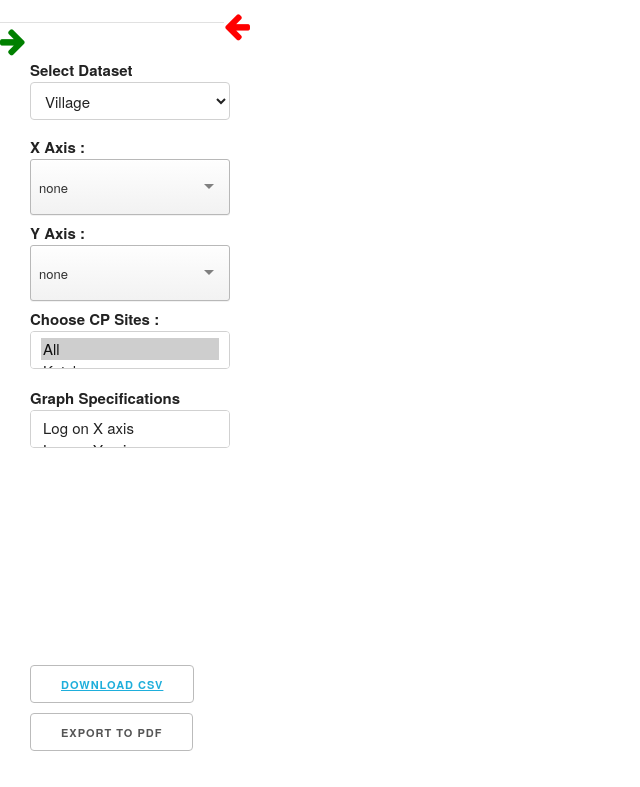
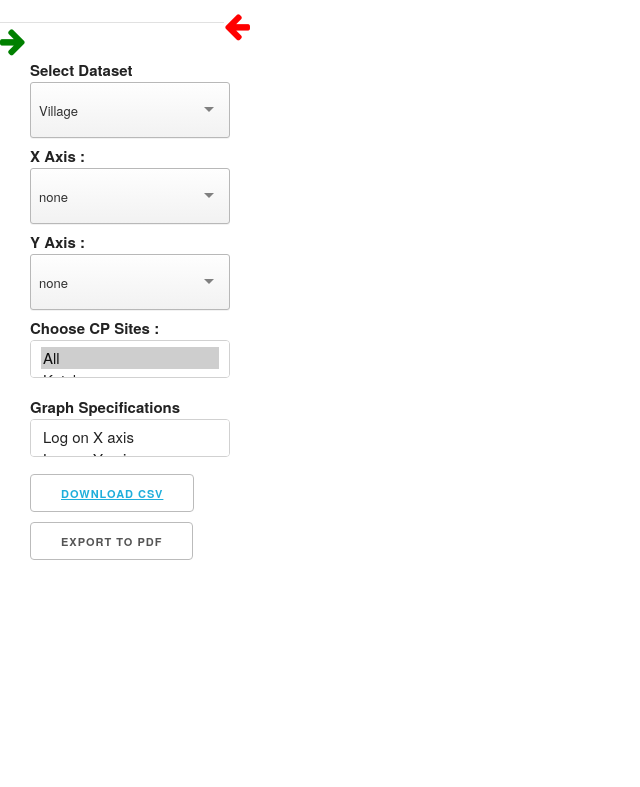
Before and after one commit to rainfedindia/BaselineApp, a plain HTML site: page templates/app.html in a window 1280 px wide. Shown: the part 53-840 px from the top of the page, without its empty margins (0-640 px from the left). Drawn offline with Linux system fonts and the light colour scheme; files that its build step writes are made by us from their sources; no server answers; files whose address does not match are found by name.

Commit message:
boxes on the top!

```diff
--- a/templates/app.html
+++ b/templates/app.html
@@ -49,11 +49,11 @@
                 <div class="twelve columns">
 
                     <b>Select Dataset</b></br>
-                    <select id="dataser" class="select2" style="width: 200px">
+                    <select id="dataset"  style="width: 200px">
                     <option value="village" selected >Village</option>
-                    <option value="village" selected >Village</option>
-                    <option value="village" selected >Village</option>
-                    <option value="village" selected >Village</option>
+                    <option value="bio"  >Bio</option>
+                    <option value="agri"  >Agriculture</option>
+                    <option value="water"  >Water</option>
                     </select>
 
                 </div>
@@ -128,7 +128,7 @@
 
                 </div>
             </div>
-            <div class="row" style="margin-left:30px; margin-top: 200px;">
+            <div class="row" style="margin-left:30px;">
                 <button>
                 <a href="static/data/dataV1.csv">
                     Download CSV
```
